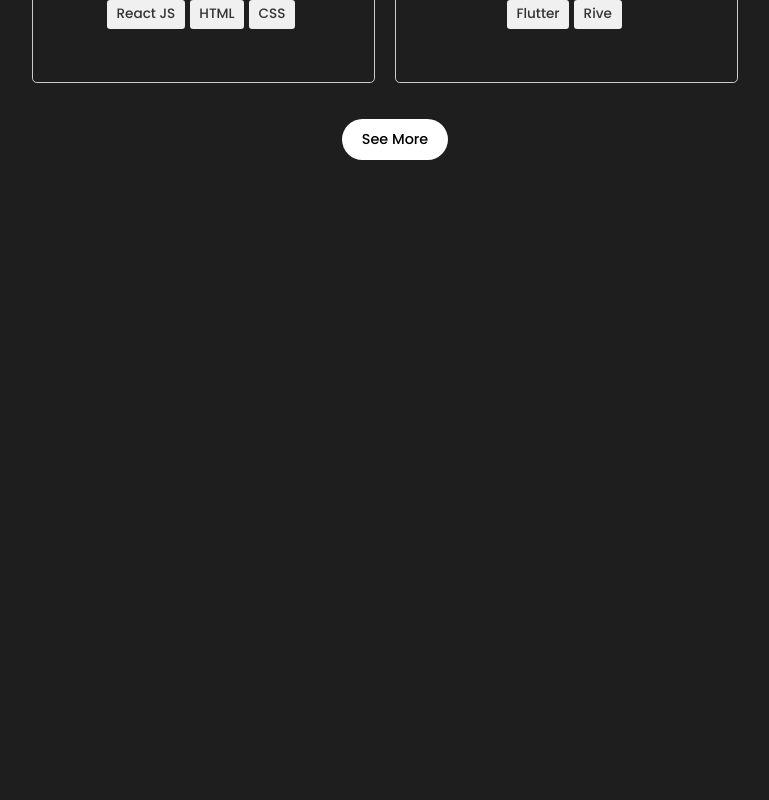
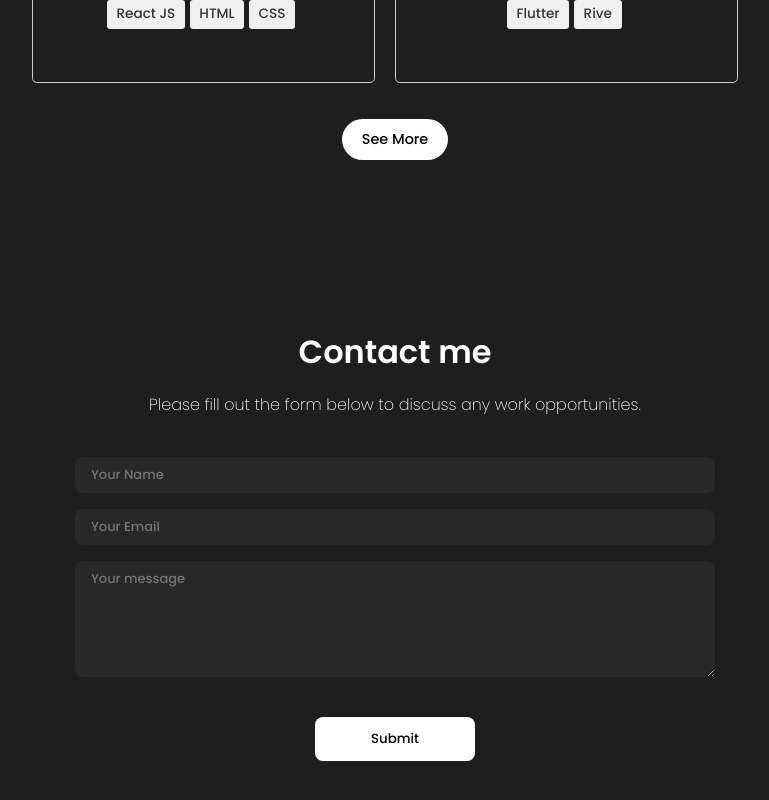
Before and after one commit to olyanya/react-portfolio, a React (Create React App) app: page / in a window 1280 px wide. Shown: the part 2331-3131 px from the top of the page, without its empty margins (245-1014 px from the left). Before the commit the page ends 2531 px from the top, so only its background shows below. Built offline with nearby package versions, Linux system fonts and the light colour scheme.

Commit message:
feat: added Contact component & styles

```diff
--- a/src/App.js
+++ b/src/App.js
@@ -2,6 +2,8 @@ import Navbar from "./components/NabBar/navbar";
 import Intro from "./components/Intro/intro";
 import Skills from "./components/Skills/skills";
 import Works from "./components/Works/works";
+import Contact from "./components/Contacts/contact";
+import Footer from "./components/Footer/footer";
 
 function App() {
   return (
@@ -10,6 +12,8 @@ function App() {
       <Intro />
       <Skills />
       <Works />
+      <Contact />
+      <Footer />
     </div>
   );
 }
--- /dev/null
+++ b/src/components/Contacts/contact.css
@@ -0,0 +1,66 @@
+#contact {
+  margin: 0 auto;
+  min-height: calc(100vh - 4rem);
+  width: 100vw;
+  max-width: 60rem;
+  display: flex;
+  flex-direction: column;
+  align-items: center;
+  justify-content: center;
+  text-align: center;
+  padding: 0 1rem;
+}
+
+.contactDesc {
+  padding: 1rem;
+  font-size: medium;
+  font-weight: 200;
+}
+
+.contactForm {
+  margin: 1rem;
+  display: flex;
+  flex-direction: column;
+  align-items: center;
+  justify-content: center;
+  width: 90vw;
+  max-width: 60rem;
+}
+
+.name,
+.email,
+.msg {
+  font-size: small;
+  width: 100%;
+  max-width: 40rem;
+  margin: 0.5rem;
+  padding: 0.5rem 1rem;
+  color: white;
+  border: none;
+  border-radius: 0.5rem;
+  background: rgb(40, 40, 40);
+}
+
+.submitButton {
+  background: white;
+  padding: 0.75rem 3.5rem;
+  border: none;
+  border-radius: 0.5rem;
+  margin: 2rem;
+}
+
+.submitButton:hover {
+  background: goldenrod;
+}
+
+.links {
+  display: flex;
+  flex-wrap: wrap;
+}
+
+.link {
+  object-fit: cover;
+  height: 3rem;
+  width: 3rem;
+  margin: 0 0.75rem;
+}
--- /dev/null
+++ b/src/components/Contacts/contact.js
@@ -0,0 +1,28 @@
+import React from "react";
+import "./contact.css";
+
+const Contact = () => {
+  return (
+    <div id="contact">
+      <h1 className="contactPageTitle">Contact me</h1>
+      <span className="contactDesc">
+        Please fill out the form below to discuss any work opportunities.
+      </span>
+      <form className="contactForm">
+        <input type="text" className="name" placeholder="Your Name" />
+        <input type="text" className="email" placeholder="Your Email" />
+        <textarea
+          className="msg"
+          aname="message"
+          rows="5"
+          placeholder="Your message"
+        ></textarea>
+        <button type="submit" value="Send" className="submitButton">
+          Submit
+        </button>
+      </form>
+    </div>
+  );
+};
+
+export default Contact;
```
